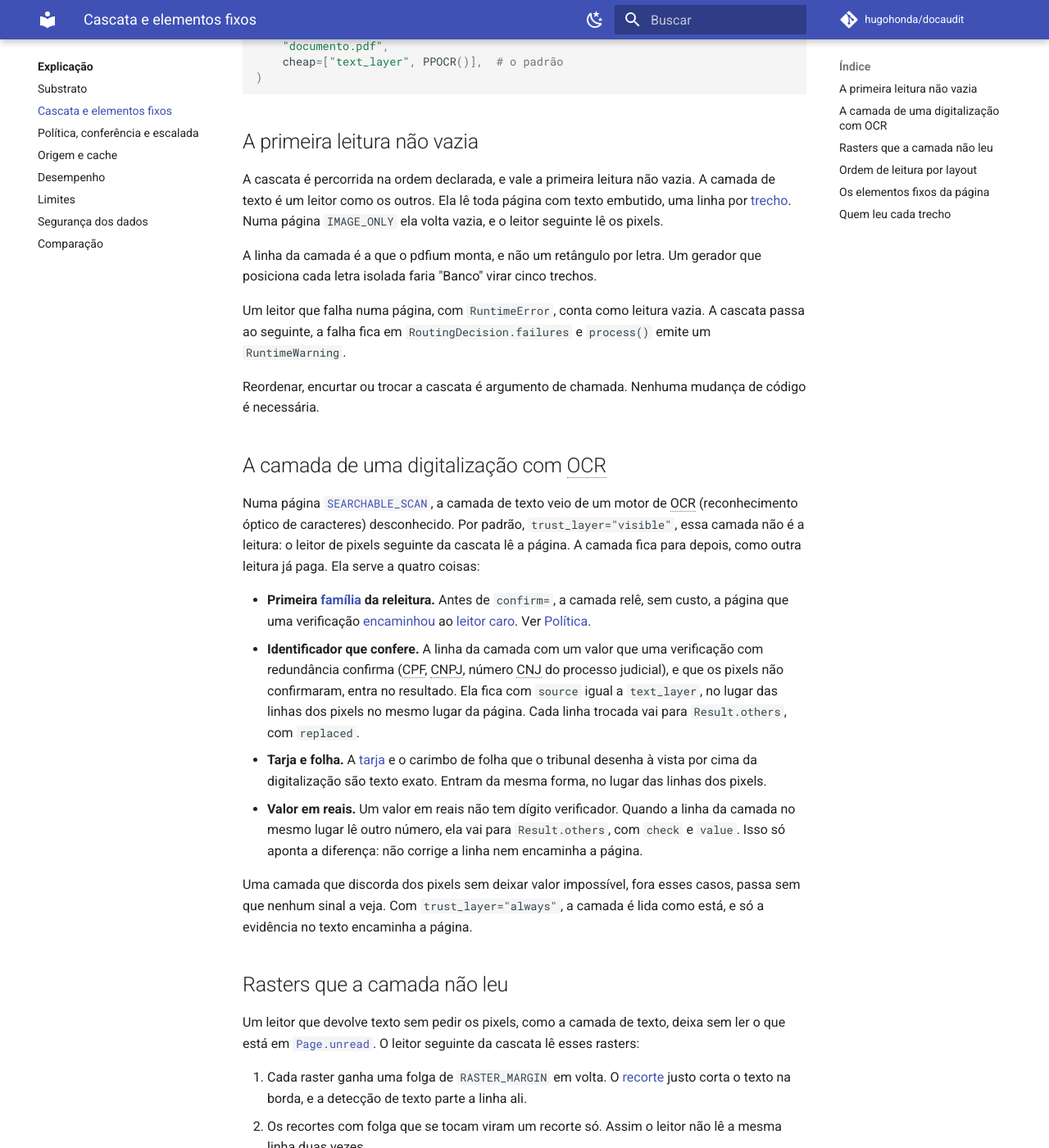
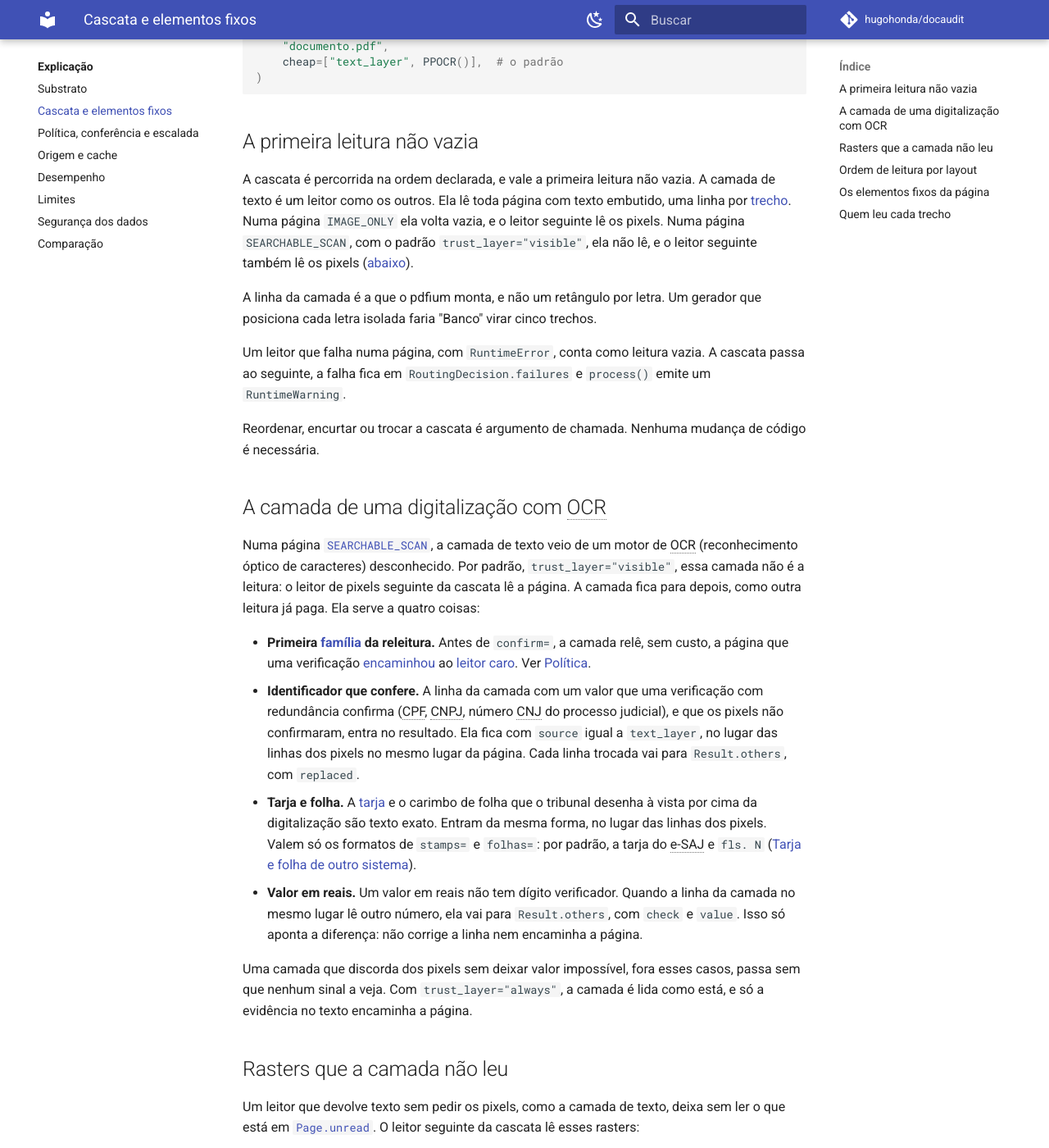
Before and after one commit to hugohonda/docaudit, an MkDocs documentation site: the page built from docs/concepts/cascade.md, in a window 1280 px wide and 1400 px high, scrolled down 334 px. Shown: the whole window at 82% size. Built offline with MkDocs 1.6.1 and Material for MkDocs 9.7.7, drawn with Linux system fonts in a browser that asks for light colours; comment, search, counter and statistics services are not loaded.

Commit message:
docs(cascade): diz onde a camada não é a leitura e que a tarja segue stamps=
Com o padrão trust_layer="visible", a página SEARCHABLE_SCAN é lida
pelos pixels, e a camada fica como outra família. A tarja e a folha só
são achadas nos formatos de stamps= e folhas=, que por padrão são a
tarja do e-SAJ e fls. N, e a tarja sai só da camada de texto.

```diff
--- a/docs/concepts/cascade.md
+++ b/docs/concepts/cascade.md
@@ -18,7 +18,9 @@ result = docaudit.process(
 A cascata é percorrida na ordem declarada, e vale a primeira leitura não
 vazia. A camada de texto é um leitor como os outros. Ela lê toda página com
 texto embutido, uma linha por [trecho](../glossary.md#trecho). Numa página `IMAGE_ONLY` ela volta
-vazia, e o leitor seguinte lê os pixels.
+vazia, e o leitor seguinte lê os pixels. Numa página `SEARCHABLE_SCAN`, com o
+padrão `trust_layer="visible"`, ela não lê, e o leitor seguinte também lê
+os pixels ([abaixo](#a-camada-de-uma-digitalizacao-com-ocr)).
 
 A linha da camada é a que o pdfium monta, e não um retângulo por letra. Um
 gerador que posiciona cada letra isolada faria "Banco" virar cinco trechos.
@@ -50,7 +52,9 @@ leitura já paga. Ela serve a quatro coisas:
   página. Cada linha trocada vai para `Result.others`, com `replaced`.
 - **Tarja e folha.** A [tarja](../glossary.md#tarja) e o carimbo de folha que o tribunal desenha à
   vista por cima da digitalização são texto exato. Entram da mesma forma,
-  no lugar das linhas dos pixels.
+  no lugar das linhas dos pixels. Valem só os formatos de `stamps=` e
+  `folhas=`: por padrão, a tarja do e-SAJ e `fls. N`
+  ([Tarja e folha de outro sistema](../recipes/stamps.md)).
 - **Valor em reais.** Um valor em reais não tem dígito verificador. Quando
   a linha da camada no mesmo lugar lê outro número, ela vai para
   `Result.others`, com `check` e `value`. Isso só aponta a diferença: não
```
Also changed, not shown: docs/concepts/index.md (+3 -1 lines), docs/index.md (+3 -1 lines), docs/limits.md (+4 -2 lines), docs/tutorial.md (+2 -1 lines), 1 other file.
